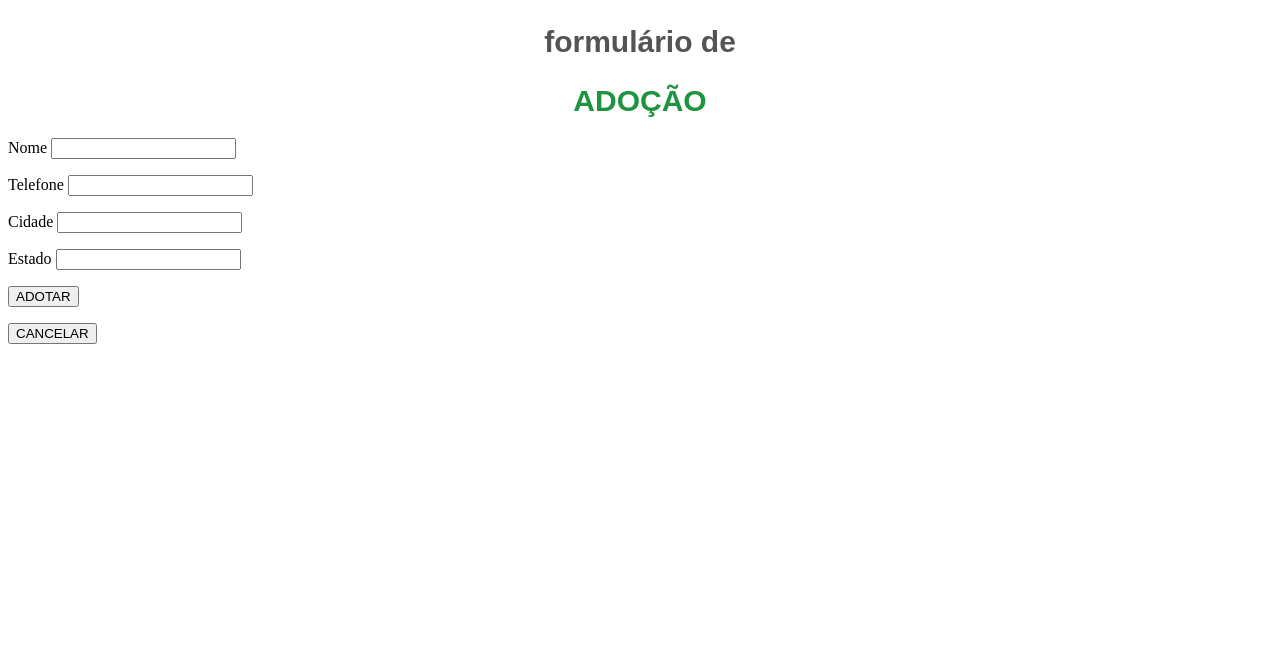
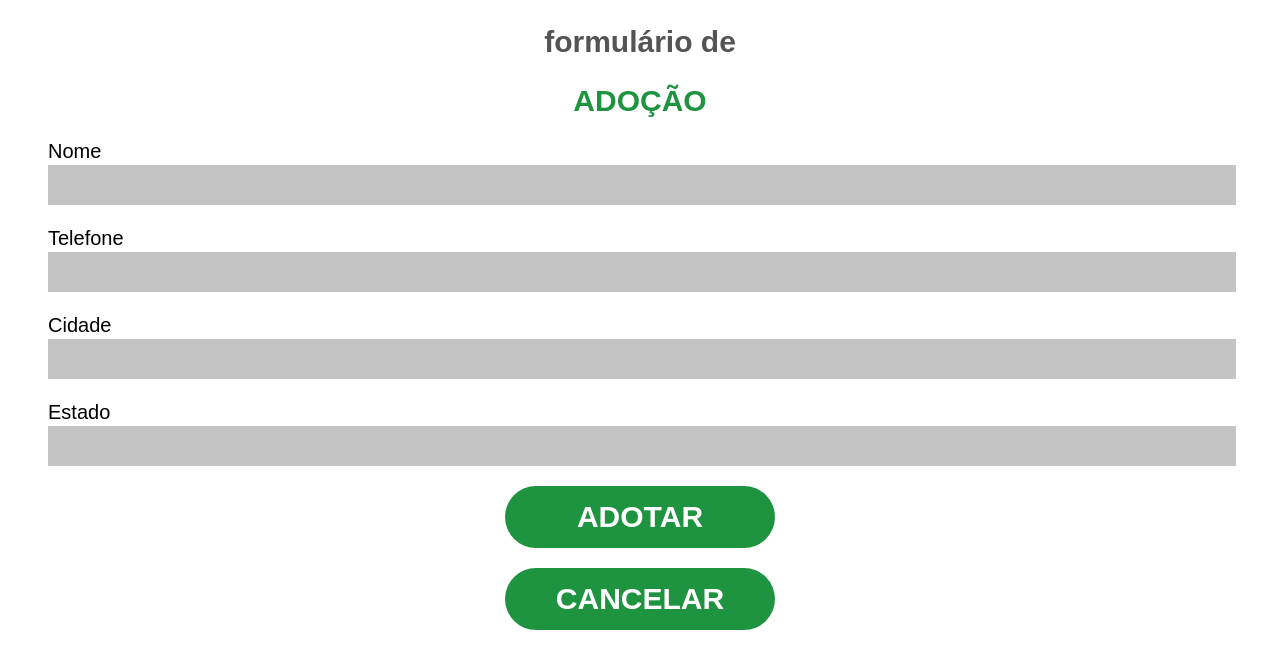
Before and after one commit to isabellecristinav/app-adocao, a plain HTML site: page adocao.html in a window 1280 px wide. Drawn offline with Linux system fonts and the light colour scheme.

Commit message:
Finalização do site

```diff
--- a/adocao.css
+++ b/adocao.css
@@ -1,9 +1,9 @@
-header{
+header {
     text-align: center;
     font-family: Arial, Helvetica, sans-serif;
 }
 
-h1{
+h1 {
     font-family: Arial, Helvetica, sans-serif;
     text-align: center;
     color: #1F9440;
@@ -11,10 +11,54 @@ h1{
     font-size: 30px;
 }
 
-h2{
+h2 {
     font-family: Arial, Helvetica, sans-serif;
     text-align: center;
     font-weight: 600;
     font-size: 30px;
     color: #545454;
 }
+
+p {
+    font-family: Arial, Helvetica, sans-serif;
+    font-size: 20px;
+    color: #000000;
+    font-weight: 300;
+    line-height: 27px;
+    margin-left: 40px;
+    margin-right: 40px;
+
+}
+
+input {
+    display: block;
+    width: 100%;
+    height: 38px;
+    background-color: #c4c4c4;
+    border: none;
+    border-radius: 0;
+    color: #202020;
+    font-size: 20px;
+
+
+}
+
+div {
+    text-align: center;
+}
+
+button {
+    text-align: center;
+    font-size: 30px;
+    font-weight: 600;
+    font-family: Arial, Helvetica, sans-serif;
+    width: 270px;
+    height: 62px;
+    left: 53px;
+    top: 646px;
+    text-align: center;
+    background-color: #1F9440;
+    border-radius: 50px;
+    border: 0;
+    color: white;
+}
--- a/adocao.html
+++ b/adocao.html
@@ -1,6 +1,6 @@
-
 <!DOCTYPE html>
 <html lang="pt-br">
+
 <head>
     <meta charset="UTF-8">
     <meta http-equiv="X-UA-Compatible" content="IE=edge">
@@ -8,6 +8,7 @@
     <title> Cadastro para Adoção </title>
     <link rel="stylesheet" href="adocao.css">
 </head>
+
 <body>
     <header>
         <h2> formulário de </h2>
@@ -33,14 +34,15 @@
         <label> Estado </label>
         <input>
     </p>
-
+    <div>
     <p>
         <button> ADOTAR </button>
     </p>
 
-    <p>
-        <button> CANCELAR </button>
-    </p>
+        <p>
+            <a href="index.html"><button> CANCELAR </button></a>
+        </p>
+    </div>
+</body>
 
-</body>
 </html>
```
